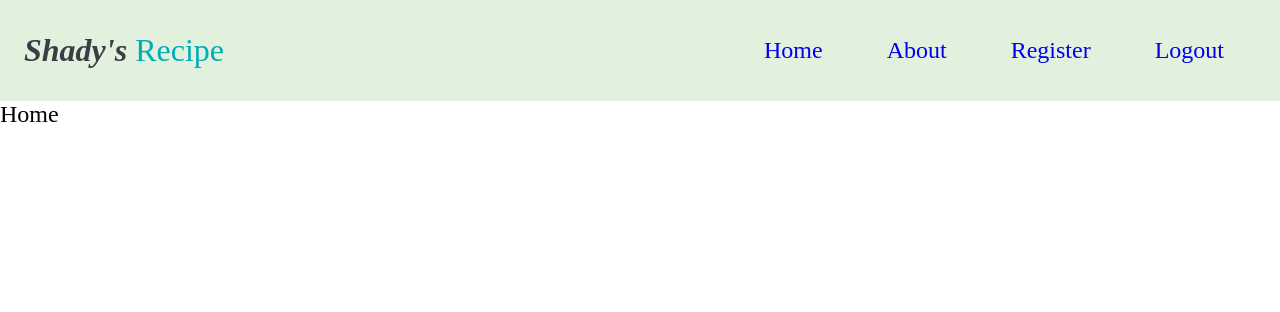
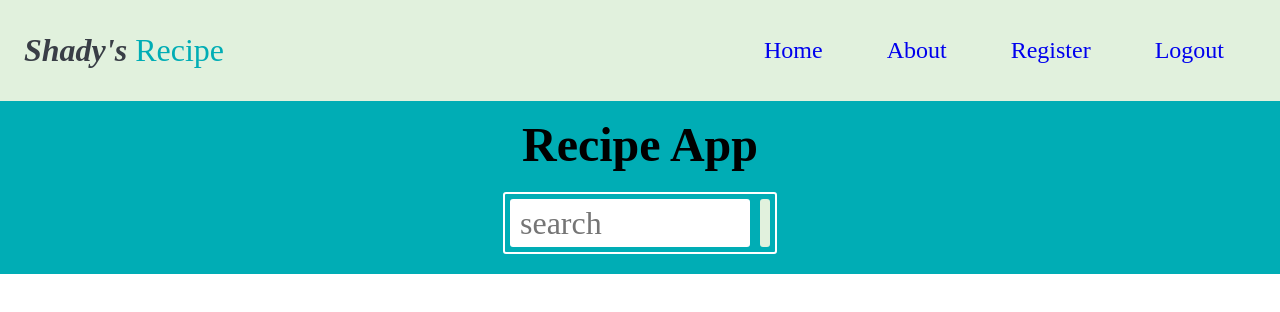
Before and after one commit to SadiKISLAR/recipe-app-with-react, a React (Create React App) app: page / in a window 1280 px wide. Shown: the top 312 px of the page. Built offline with nearby package versions, Linux system fonts and the light colour scheme; no server answers; a web font is replaced by a local one.

Commit message:
header start

```diff
--- a/src/components/header/Header.jsx
+++ b/src/components/header/Header.jsx
@@ -1,10 +1,22 @@
 import React from 'react'
+import "./Header.style"
+import { Button, FoodInput, FormContainer, HeaderContainer, MainHeader } from './Header.style'
 
-const Header = () => {
+
+const Header = ({ setQuery }) => {
   return (
-    <div>
-      Header
-    </div>
+    <HeaderContainer>
+      <MainHeader>
+        Recipe App
+      </MainHeader>
+
+      <FormContainer>
+        <FoodInput tyoe="text" placeholder='search'
+          onChange={(e) => setQuery(e.target.value)}
+        />
+        <Button type="submit"></Button>
+      </FormContainer>
+    </HeaderContainer>
   )
 }
 
--- a/src/pages/home/Home.jsx
+++ b/src/pages/home/Home.jsx
@@ -1,5 +1,6 @@
 import axios from 'axios';
 import React, { useEffect, useState } from 'react'
+import Header from '../../components/header/Header';
 
 const Home = () => {
   const APP_ID = "80da54c7";
@@ -21,7 +22,7 @@ const Home = () => {
 
   return (
     <div>
-      Home
+      <Header setQuery={setQuery} />
     </div>
   )
 }
```
